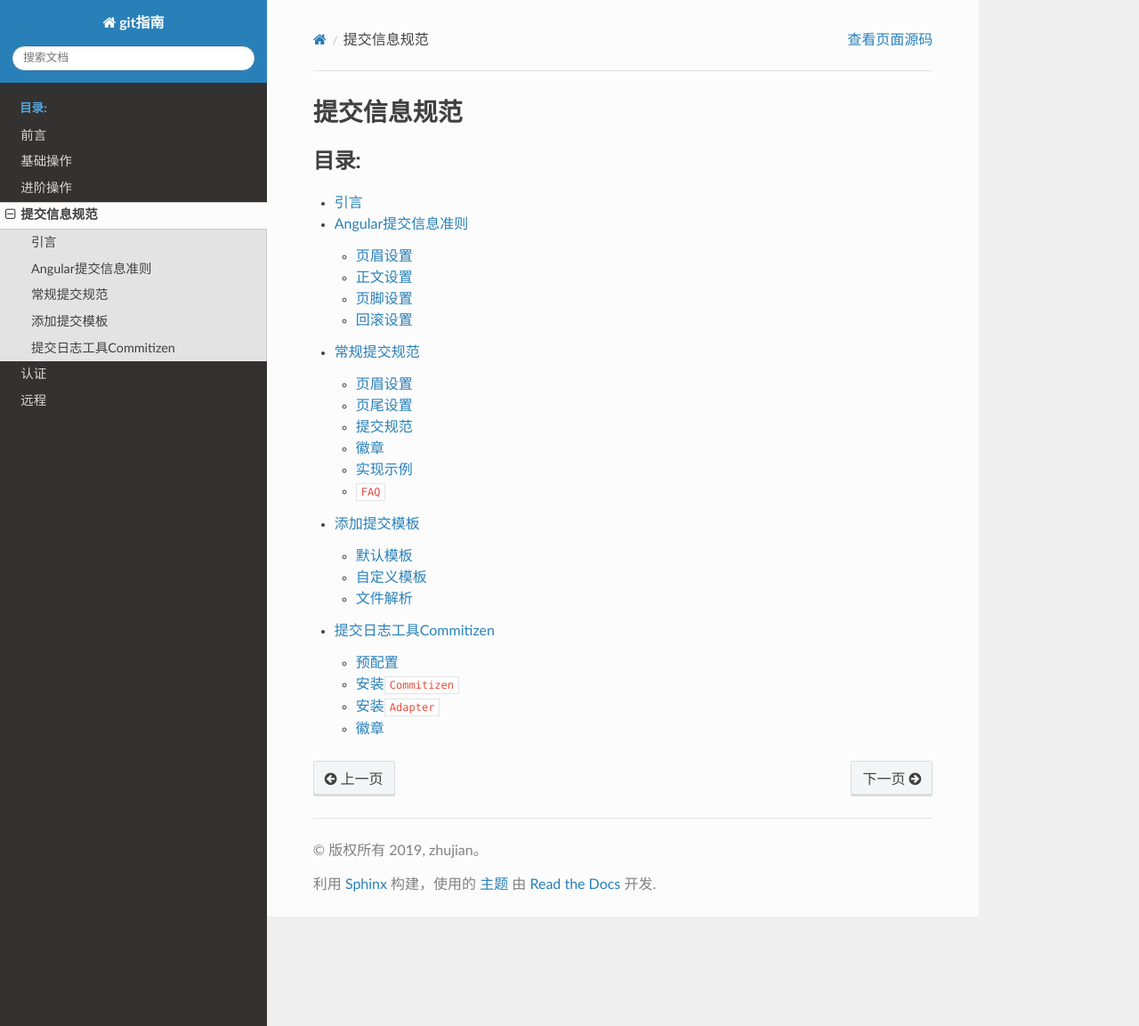
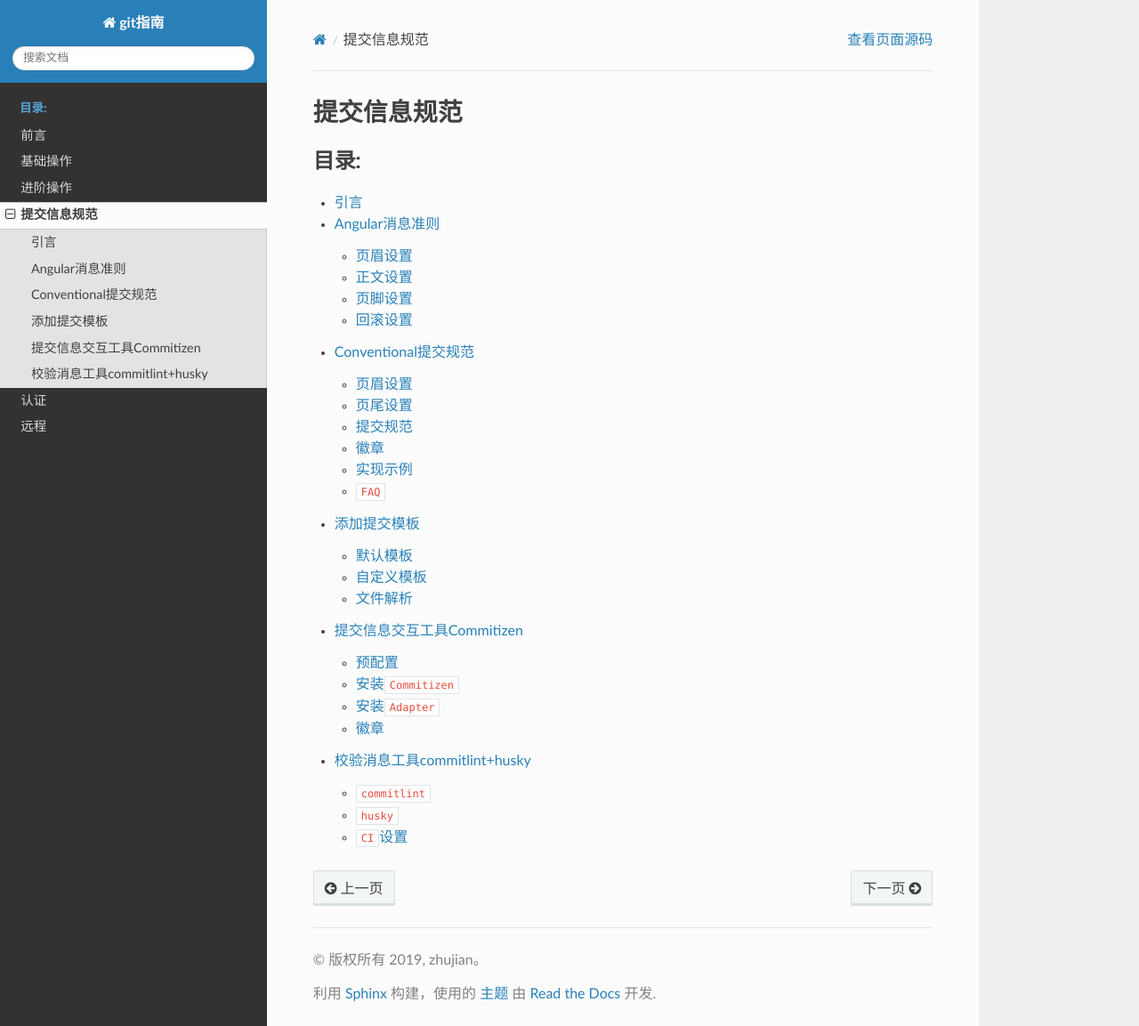
Before and after one commit to Document-Collection/git-guide, a Sphinx documentation site: the page built from docs/source/message-guideline.rst, in a window 1280 px wide and 1153 px high. Shown: the whole window at 89% size. Built offline with Sphinx 7.4.7 and the Read the Docs theme 2.0.0, drawn with Linux system fonts in a browser that asks for light colours; some of the changed lines change nothing that is shown.

Commit message:
docs(message-guideline): 1. 更新Angular提交消息准则文档名 \ 2. 更新Conventional提交规范文档名 \ 3. 更新提交信息交互工具Commitizen文

```diff
--- a/docs/source/message-guideline.rst
+++ b/docs/source/message-guideline.rst
@@ -9,7 +9,8 @@
    :caption: 目录:
 
    message-guideline/引言
-   message-guideline/Angular消息准则
-   message-guideline/常规提交规范
+   message-guideline/Angular提交消息准则
+   message-guideline/Conventional提交规范
    message-guideline/添加提交模板
-   message-guideline/提交日志工具Commitizen
+   message-guideline/提交信息交互工具Commitizen
+   message-guideline/校验消息工具commitlint+husky
--- a/docs/source/message-guideline/Angular消息准则.md
+++ b/docs/source/message-guideline/Angular提交消息准则.md
@@ -1,5 +1,5 @@
 
-# Angular提交信息准则
+# Angular消息准则
 
 目前最受开发人员肯定的规范是前端框架`Angular`提出的[提交消息准则](https://github.com/angular/angular/blob/22b96b9/CONTRIBUTING.md#-commit-message-guidelines)
 
--- a/docs/source/message-guideline/常规提交规范.md
+++ b/docs/source/message-guideline/Conventional提交规范.md
@@ -1,5 +1,5 @@
 
-# 常规提交规范
+# Conventional提交规范
 
 [Conventional Commits](https://www.conventionalcommits.org)(约定式提交)脱胎于`Angular`提交信息准则，提供了更加通用、简洁和灵活的提交规范
 
--- a/docs/source/message-guideline/提交日志工具Commitizen.md
+++ b/docs/source/message-guideline/提交信息交互工具Commitizen.md
@@ -1,5 +1,5 @@
 
-# 提交日志工具Commitizen
+# 提交信息交互工具Commitizen
 
 [Commitizen](http://commitizen.github.io/cz-cli/)是一个提交日志工具，辅助开发者使用提交规则
 
--- /dev/null
+++ b/docs/source/message-guideline/校验消息工具commitlint+husky.md
@@ -0,0 +1,118 @@
+
+# 校验消息工具commitlint+husky
+
+参考：[commitlint](https://conventional-changelog.github.io/commitlint/#/)
+
+使用`commitizen`可以规范化提交信息，同样的，可以设置工具来检查提交信息是否符合格式要求
+
+[commitlint](https://github.com/conventional-changelog/commitlint)用于检查提交信息
+
+[husky](https://github.com/typicode/husky)是`hook`工具，作用于`git-commit`和`git-push`阶段
+
+使用场景：
+
+1. 本地信息检查
+2. `CI`信息检查
+
+## `commitlint`
+
+### 全局安装
+
+    $ npm install -g @commitlint/cli @commitlint/config-conventional
+
+### 本地安装
+
+    $ npm install --save-dev @commitlint/{cli,config-conventional}
+
+### 配置规范
+
+    # 使用conventional规范
+    $ echo "module.exports = {extends: ['@commitlint/config-conventional']};" > commitlint.config.js
+
+### 测试
+
+需要全局安装才能在命令行使用`commitlint`
+
+    # 错误示例，类型后跟一个冒号和一个空格
+    $ echo "docs:添加新的文档" | commitlint
+
+    ⧗   input: docs:添加新的文档
+    ✖   subject may not be empty [subject-empty]
+    ✖   type may not be empty [type-empty]
+    ✖   found 2 problems, 0 warnings
+        (Need help? -> https://github.com/conventional-changelog/commitlint#what-is-commitlint )
+    # 正确示例
+    $ echo "docs: 添加新的文档" | commitlint
+
+    ⧗   input: docs: 添加新的文档
+    ✔   found 0 problems, 0 warnings
+        (Need help? -> https://github.com/conventional-changelog/commitlint#what-is-commitlint )
+    # 或者
+    $ commitlint "docs: asdf"
+
+    ⧗   input: build(npm): 添加package.json
+    ✔   found 0 problems, 0 warnings
+        (Need help? -> https://github.com/conventional-changelog/commitlint#what-is-commitlint )
+
+## `husky`
+
+### 安装
+
+    # 本地
+    $ npm install --save-dev husky
+
+### 配置
+
+在`package.json`中添加
+
+    // package.json
+    {
+        "husky": {
+            "hooks": {
+                "commit-msg": "commitlint -E HUSKY_GIT_PARAMS"
+            }
+        }
+    }
+`
+当`git`提交信息提交`commitlint`检查，参数`-E`默认将`.git/COMMIT_EDITMSG`数据添加到`HUSKY_GIT_PARAMS`
+
+### 测试
+
+    # 错误提交提交
+    $ git commit -m "忽略node_modules"
+    husky > commit-msg (node v10.15.3)
+
+    ⧗   input: 忽略node_modules
+    ✖   subject may not be empty [subject-empty]
+    ✖   type may not be empty [type-empty]
+    ✖   found 2 problems, 0 warnings
+        (Need help? -> https://github.com/conventional-changelog/commitlint#what-is-commitlint )
+
+
+    husky > commit-msg hook failed (add --no-verify to bypass)
+    # 正确提交
+    $ git commit -m "build(npm): 忽略node_modules"
+    husky > commit-msg (node v10.15.3)
+
+    ⧗   input: build(npm): 忽略node_modules
+    ✔   found 0 problems, 0 warnings
+        (Need help? -> https://github.com/conventional-changelog/commitlint#what-is-commitlint )
+
+
+    [master 8728336] build(npm): 忽略node_modules
+    1 file changed, 1 insertion(+)
+    create mode 100644 .gitignore
+
+## `CI`设置
+
+以`Travis CI`为例
+
+在本地安装
+
+    $ npm install --save-dev @commitlint/travis-cli
+
+修改`travis.yml`
+
+    language: node_js
+    script:
+        - commitlint-travis
```
